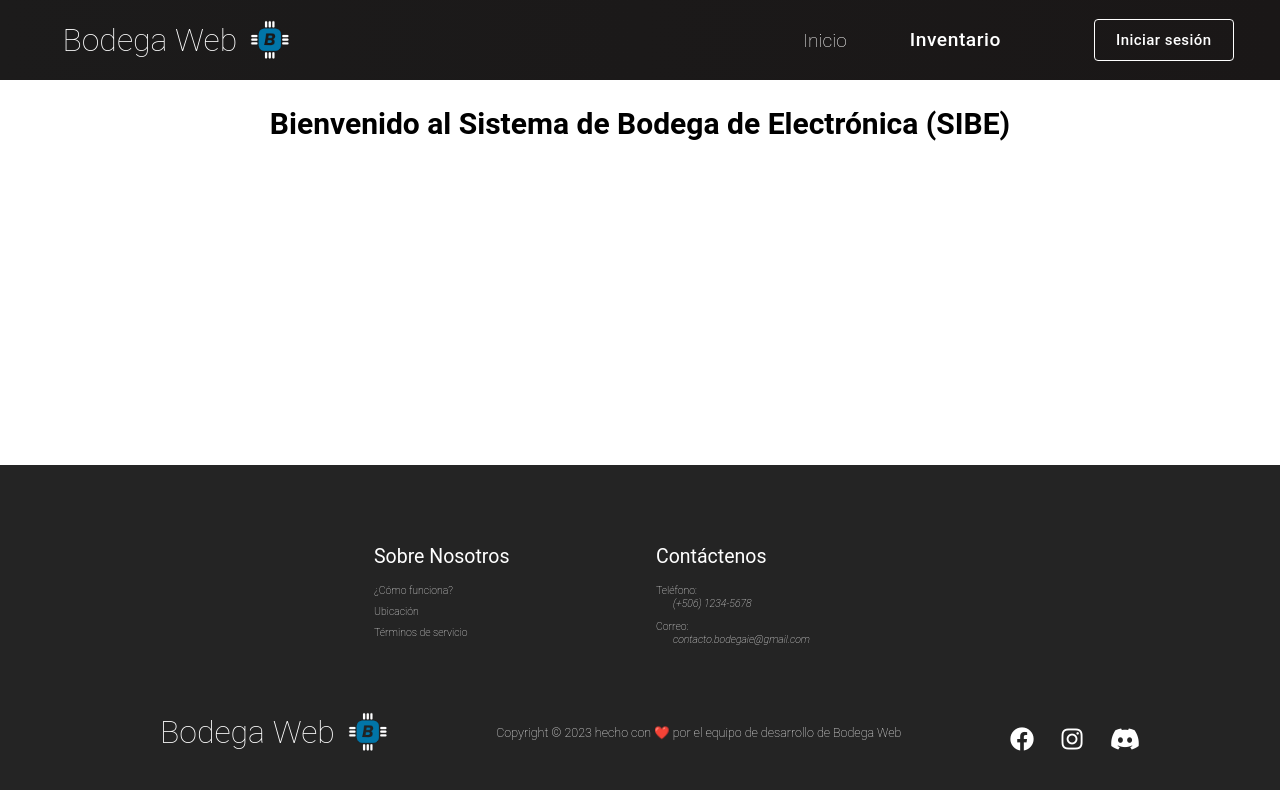
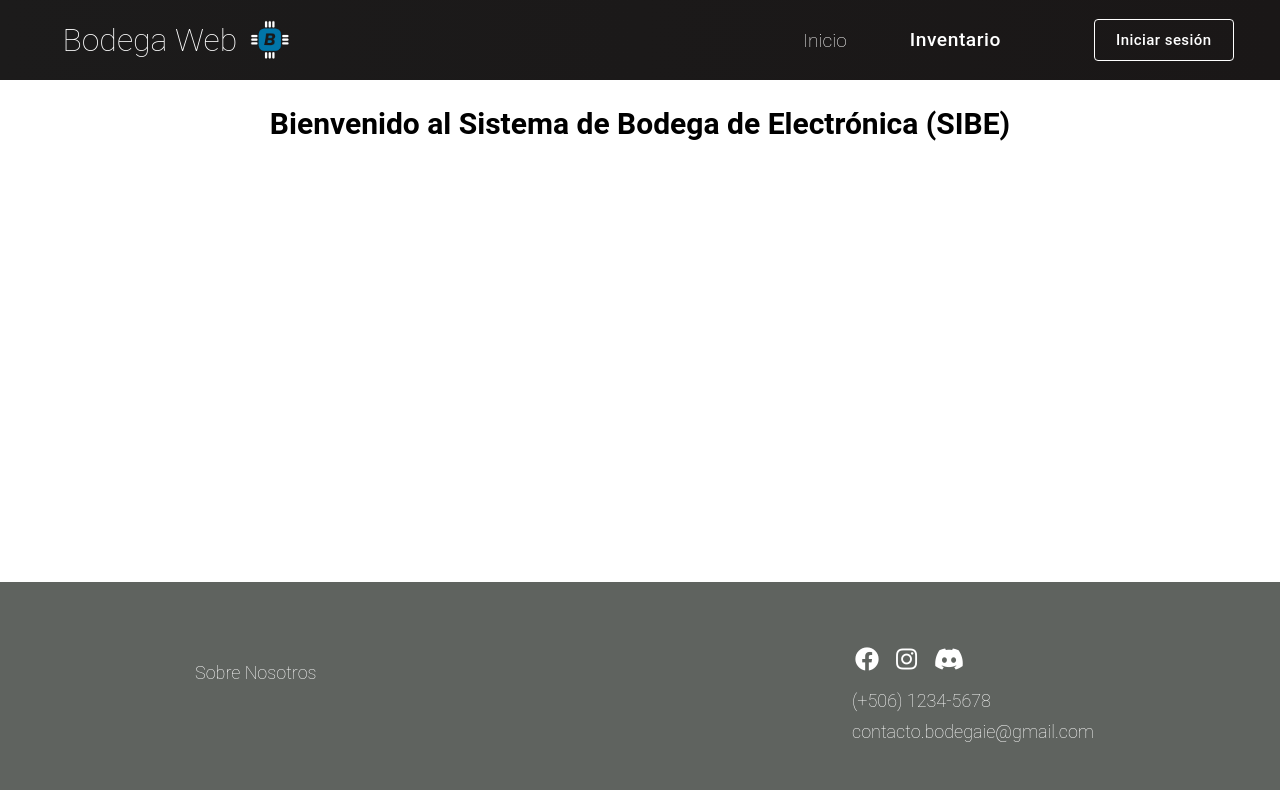
Before and after one commit to BODEGA-TEC/BODEGA_FRONTEND, a React (Create React App) app in the folder react-website-bodega/: page / in a window 1280 px wide. Shown: the top 790 px of the page. Built offline with nearby package versions, Linux system fonts and the light colour scheme.

Commit message:
Fix: Update Footer styling and content with a new design

```diff
--- a/react-website-bodega/src/components/Footer/Footer.css
+++ b/react-website-bodega/src/components/Footer/Footer.css
@@ -1,22 +1,24 @@
 body{
   font-size: 15px;
-
+  /* background-image: url(./wallpaperflare.com_wallpaper.jpg); */
+  background-size: 100% auto;
 }
 
 .footer-container {
-  background-color: #242424;
+  background-color: #383D38;
+  opacity: 0.8;
   padding: 4rem 0 2rem 0;
   display: flex;
   flex-direction: column;
-  justify-content: center;
-  align-items: center;
+  justify-content: space-between;
 }
 
 .footer-links {
   width: 100%;
   max-width: 1000px;
-  /* display: flex; */
-  justify-content: center;
+  flex-direction: column;
+  display: flex;
+  justify-content: start;
   box-sizing: border-box;
   align-items: center;
 }
@@ -29,7 +31,7 @@ body{
 .footer-link-items {
   display: flex;
   flex-direction: column;
-  align-items: flex-start;
+  align-items: start;
   margin: 16px;
   text-align: left;
   width: 250px;
@@ -42,20 +44,19 @@ body{
 
 .footer-link-items > h2 {
   color: #fff;
-  font-size: 130%;
-  font-weight: bolder;
+  font-size: 18px;
 }
 
 .footer-link-items > P {
   color: #fff;
-  font-size: 70%;
+  font-size: 18px
 }
 
 .footer-link-items a {
   color: #fff;
   text-decoration: none;
   margin-bottom: 0.5rem;
-  font-size: 70%;
+  font-size: 18px;
 }
 
 .footer-link-items a:hover {
@@ -83,6 +84,7 @@ body{
 .social-icon-link {
   color: #fff;
   font-size: 24px;
+  margin-right: 17px;
 }
 
 .social-media {
@@ -101,9 +103,8 @@ body{
 
 .social-icons {
   display: flex;
-  justify-content: space-between;
-  align-items: center;
-  width: 130px;
+  justify-content: start;
+  width: 210px;
 }
 
 .social-logo {
@@ -127,8 +128,7 @@ body{
 .p-italic {
   text-indent: 17px;
   padding-bottom: 10px;
-  font-size: 30%;
-  font-style: oblique;
+  font-size: 18px;
 }
 
 
--- a/react-website-bodega/src/components/Footer/Footer.js
+++ b/react-website-bodega/src/components/Footer/Footer.js
@@ -1,6 +1,5 @@
 import React from 'react';
 import './Footer.css';
-// import { Button } from '../Button/Button';
 import { Link } from 'react-router-dom';
 
 function Footer() {
@@ -8,41 +7,13 @@ function Footer() {
     <div className='footer-container'>
       <div className='footer-link-wrapper'>
         <div className='footer-links'>
-            <div className='footer-link-items'>
-              <h2>Sobre Nosotros</h2>
-              <Link to='/services'>¿Cómo funciona?</Link>
-              <Link to='/services'>Ubicación</Link>
-              <Link to='/terms'>Términos de servicio</Link>
-            </div>
-      </div>
-
-        <div className='footer-links'>
           <div className='footer-link-items'>
-            <h2>Contáctenos</h2>
-            <p>Teléfono:</p>
-            <p className='p-italic'>
-              (+506) 1234-5678
-            </p>
-            <p>Correo:</p>
-
-            <p className='p-italic'>
-              contacto.bodegaie@gmail.com
-            </p>
+            <Link to='/'>
+              <a>Sobre Nosotros</a>
+            </Link>
           </div>
         </div>
-      </div>
-
-      <section className='social-media'>
-
-        <div className='social-media-wrap'>
-          <div className='footer-logo'>
-            <a className='social-logo' href="/">
-              Bodega Web <img className='bodega-logo' src='/logo.png' alt='logo' />
-            </a>
-          </div>
-
-          <small className='website-rights'> Copyright © {new Date().getFullYear()} hecho con ❤️ por el equipo de desarrollo de Bodega Web</small>
-
+        <div className='footer-links'>
           <div className='social-icons'>
             <a className='social-icon-link facebook' target="_blank" rel="noreferrer"
               href="https://www.facebook.com/BodegaIETEC">
@@ -60,8 +31,16 @@ function Footer() {
             </a>
 
           </div>
+          <div className='footer-link-items'>
+            <p className='p-italic'>
+              (+506) 1234-5678
+            </p>
+            <p className='p-italic'>
+              contacto.bodegaie@gmail.com
+            </p>
+          </div>
         </div>
-      </section>
+      </div>
     </div>
   );
 }
```
